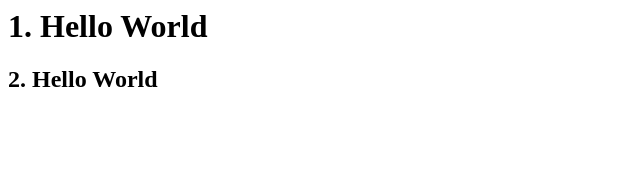
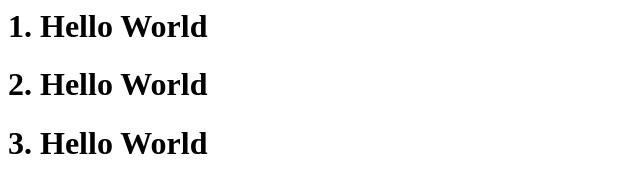
Before and after one commit to xyznn/OSS_3, a plain HTML site: page index.html in a window 1280 px wide. Shown: the whole page, without its empty margins (0-640 px from the left). Drawn offline with Linux system fonts and the light colour scheme.

Commit message:
second commit

```diff
--- a/index.html
+++ b/index.html
@@ -6,7 +6,8 @@
 
     <body>
         <h1>1. Hello World</h1>
-        <h2>2. Hello World</h2>
+        <h1>2. Hello World</h1>
+        <h1>3. Hello World</h1>
     </body>
 
 </html>
```
